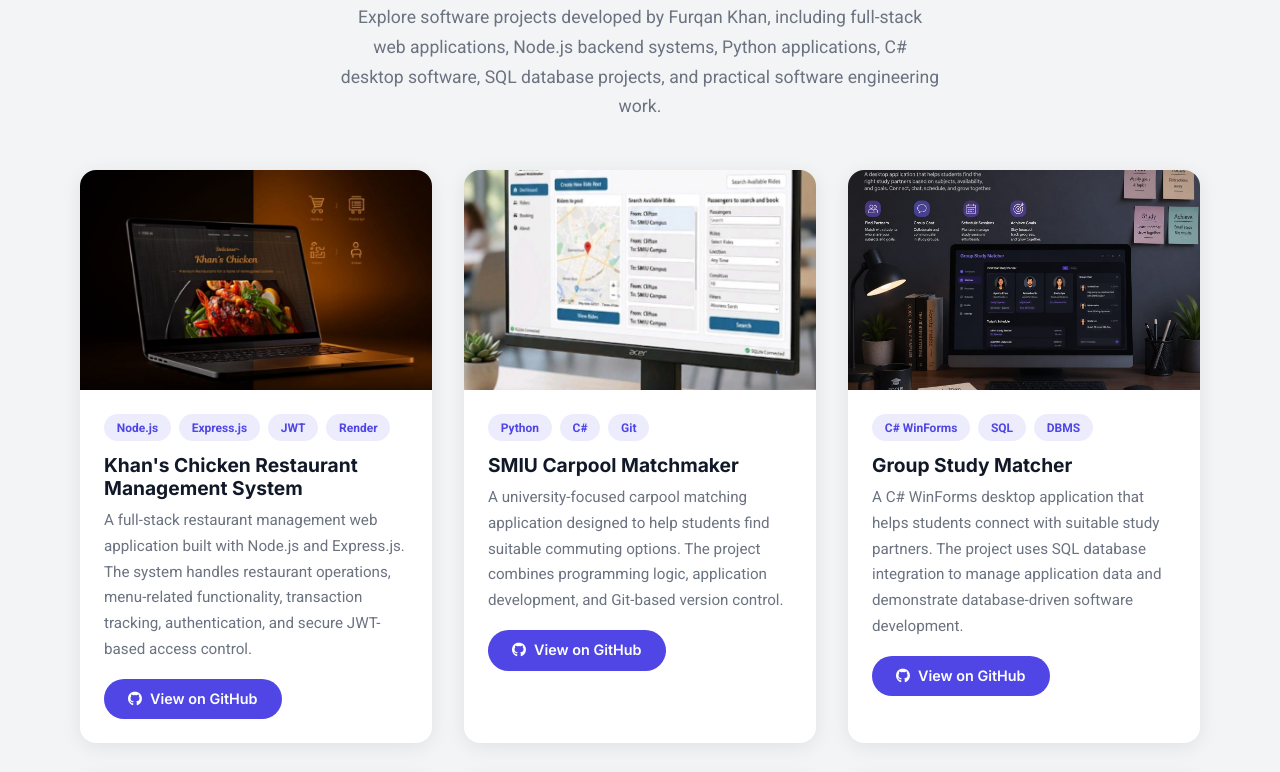
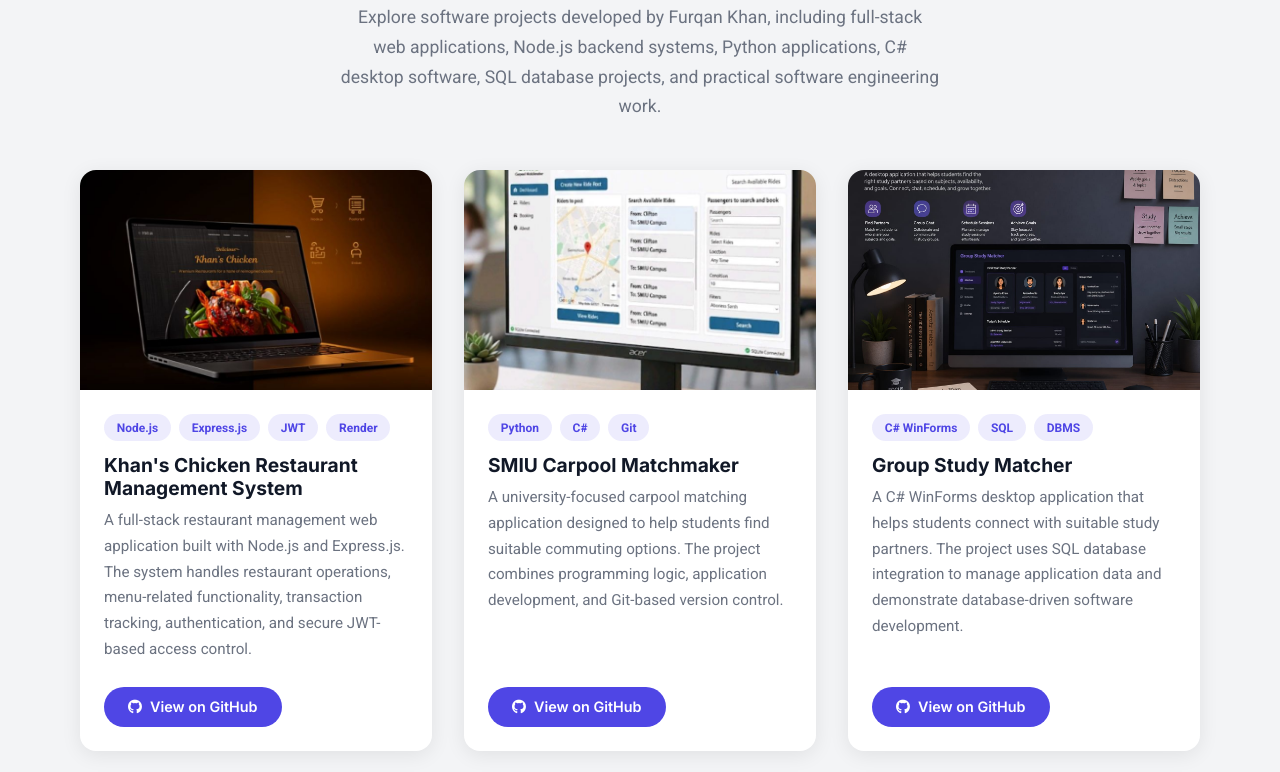
Before and after one commit to furqankhan032412-blip/Furqan-Khan, a plain HTML site: page index.html in a window 1280 px wide. Shown: the part 3468-4240 px from the top of the page. Drawn offline with Linux system fonts and the light colour scheme.

Commit message:
Enhance layout with flexbox in project sections
Added flex display and column direction to project card and project info sections.

```diff
--- a/css/style.css
+++ b/css/style.css
@@ -650,6 +650,8 @@ header {
     overflow: hidden;
     box-shadow: 0 4px 20px var(--shadow);
     transition: var(--transition);
+    display: flex;
+    flex-direction: column;
 }
 
 .project-card:hover {
@@ -715,8 +717,15 @@ header {
     transform: scale(1.1);
 }
 
+/* ======================================== */
+/* PROJECT INFO - FIXED BUTTON PLACEMENT    */
+/* ======================================== */
+
 .project-info {
     padding: 1.5rem;
+    display: flex;
+    flex-direction: column;
+    flex: 1;
 }
 
 .project-tags {
@@ -744,6 +753,25 @@ header {
     color: var(--text-light);
     font-size: 0.95rem;
     margin-bottom: 1rem;
+    flex: 1;
+}
+
+/* ======================================== */
+/* PROJECT BUTTON WRAPPER                   */
+/* ======================================== */
+
+.project-btn-wrapper {
+    margin-top: auto;
+    padding-top: 0.5rem;
+    display: flex;
+    justify-content: flex-start;
+}
+
+.project-btn-wrapper .btn-small {
+    width: auto;
+    display: inline-flex;
+    align-items: center;
+    gap: 0.5rem;
 }
 
 /* ======================================== */
```
